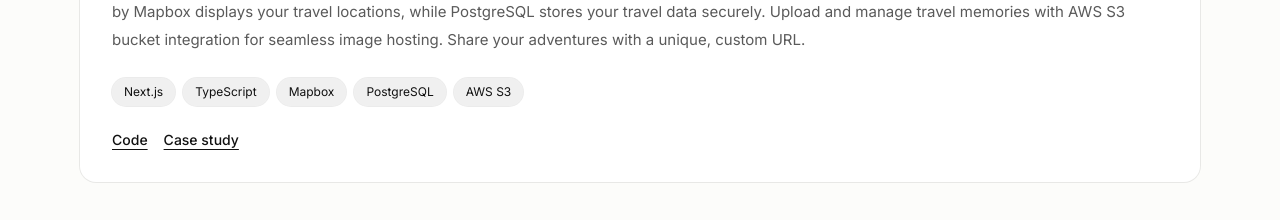
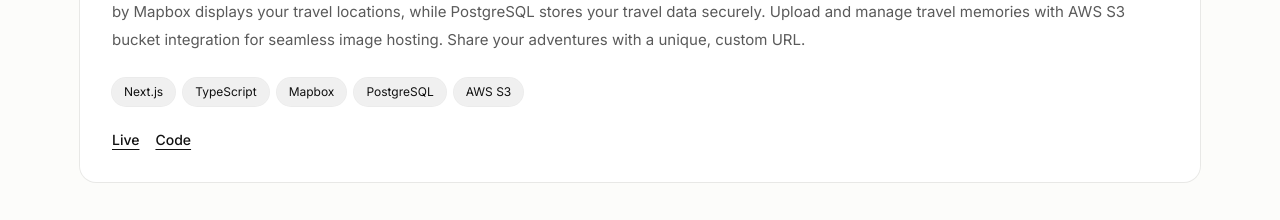
Before and after one commit to jomilojuokuwobi72-oss/jomi-portfolio, a Next.js app: page /projects in a window 1280 px wide. Shown: the part 1140-1360 px from the top of the page. Built offline with nearby package versions, Linux system fonts and the light colour scheme.

Commit message:
updated projects section

```diff
--- a/app/projects/page.tsx
+++ b/app/projects/page.tsx
@@ -13,6 +13,7 @@ type Project = {
   tags: string[];
   image?: string;
   href?: string;
+  codeHref?: string;
   featured?: boolean;
 };
 
@@ -25,6 +26,8 @@ const projects: Project[] = [
       "A full-stack application that lets you create personalized share links showcasing all the places you've visited. Interactive map visualization powered by Mapbox displays your travel locations, while PostgreSQL stores your travel data securely. Upload and manage travel memories with AWS S3 bucket integration for seamless image hosting. Share your adventures with a unique, custom URL.",
     tags: ["Next.js", "TypeScript", "Mapbox", "PostgreSQL", "AWS S3"],
     image: "/worldmap-preview.png",
+    href: "https://world-map-peach.vercel.app",
+    codeHref: "https://github.com/jomilojuokuwobi72-oss/WorldMap",
     featured: true,
   },
   {
@@ -127,18 +130,16 @@ export default function ProjectsPage() {
                     Live
                   </a>
                 )}
-                <a
-                  href="#"
-                  className="underline underline-offset-4 hover:opacity-75 transition"
-                >
-                  Code
-                </a>
-                <a
-                  href="#"
-                  className="underline underline-offset-4 hover:opacity-75 transition"
-                >
-                  Case study
-                </a>
+                {featuredProject.codeHref && (
+                  <a
+                    href={featuredProject.codeHref}
+                    target="_blank"
+                    rel="noreferrer"
+                    className="underline underline-offset-4 hover:opacity-75 transition"
+                  >
+                    Code
+                  </a>
+                )}
               </div>
             </div>
           </section>
```
Also changed, not shown: public/worldmap-preview.png.
